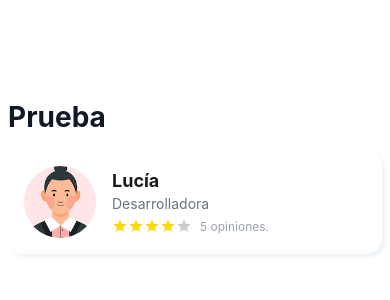
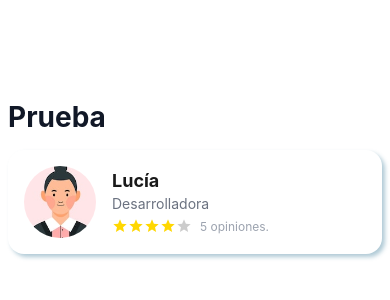
Before and after one commit to carolusquintae/proyecto-3, a React Native app: screen / in a window 390 px wide. Shown: the top 300 px of the page. Built offline with nearby package versions, Linux system fonts and the light colour scheme.

Commit message:
Ajustada sombra componente Persona

```diff
--- a/components/Persona.tsx
+++ b/components/Persona.tsx
@@ -50,7 +50,7 @@ const styles = StyleSheet.create({
     elevation: 7,
     shadowColor: "#3a7b99ff",
     shadowOffset: { width: 3, height: 3 },
-    shadowOpacity: 0.1,
+    shadowOpacity: 0.40,
     shadowRadius: 4,
   },
   marcoFoto: {
```
